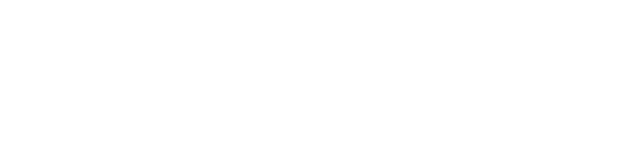
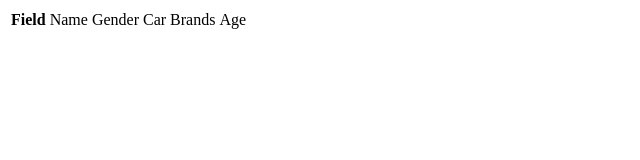
Before and after one commit to acciojob/signup-form-car-Srikanth-235, a website: page main.html in a window 1280 px wide. Shown: the whole page, without its empty margins (0-640 px from the left). Drawn offline with Linux system fonts and the light colour scheme.

Commit message:
created a submission

```diff
--- a/main.html
+++ b/main.html
@@ -7,8 +7,28 @@
 </head>
 
 <body>
-	<!-- the entire body must be written by student -->
-    <script type="text/javascript" src="./script.js">
+	<table>
+		<th>
+			Field
+		<td>
+			Name
+		</td>
+		<td>
+			Gender
+		</td>
+		<td>
+			Car Brands
+		</td>
+		<td>
+			Age
+		</td>
+		</th>
+	</table>
+
+
+
+
+	<script type="text/javascript" src="./script.js">
 </script>
 
 </body>
```
